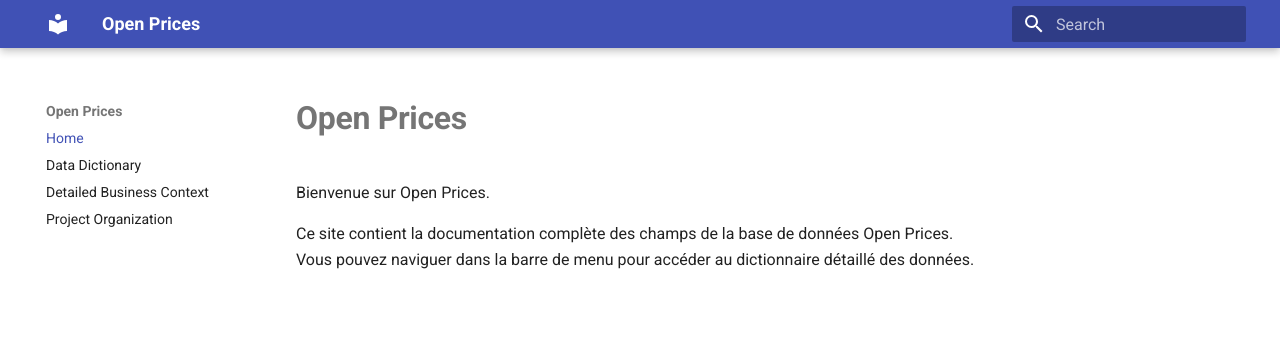
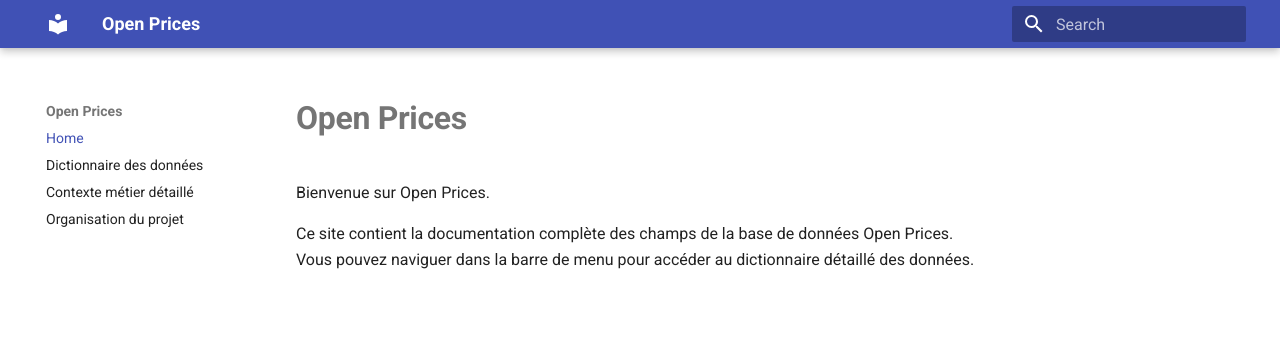
Before and after one commit to Ornellah/open_prices, an MkDocs documentation site: the page built from docs/index.md, in a window 1280 px wide. Shown: the top 349 px of the page. Built offline with MkDocs 1.6.1 and Material for MkDocs 9.7.7, drawn with Linux system fonts in a browser that asks for light colours.

Commit message:
mkdocs : translate nav in french

```diff
--- a/mkdocs.yml
+++ b/mkdocs.yml
@@ -2,9 +2,9 @@
 
 nav:
   - Home: index.md
-  - Data Dictionary: data_dictionary.md
-  - Detailed Business Context: detailed_business_context.md
-  - Project Organization: project_organization.md
+  - Dictionnaire des données: data_dictionary.md
+  - Contexte métier détaillé: detailed_business_context.md
+  - Organisation du projet: project_organization.md
 
 theme:
   name: material
```
